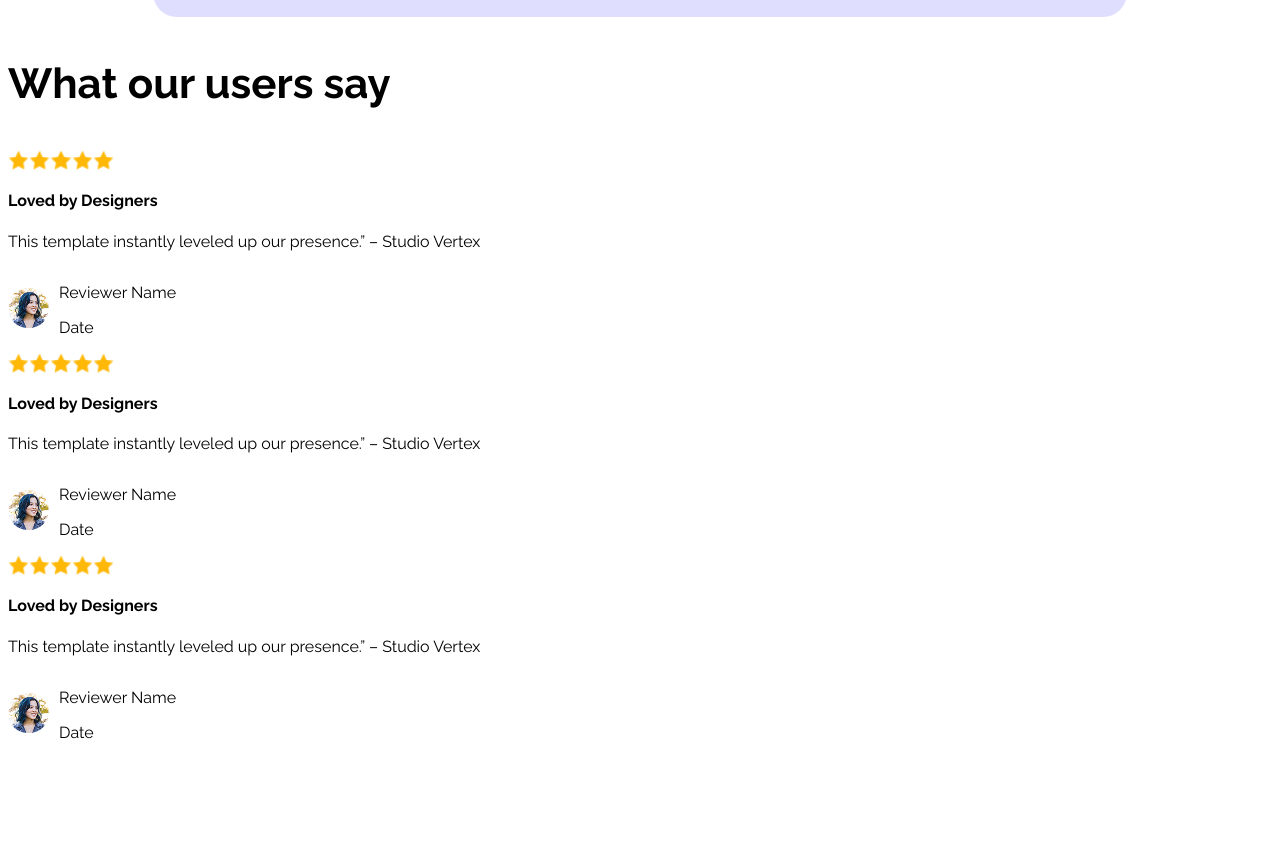
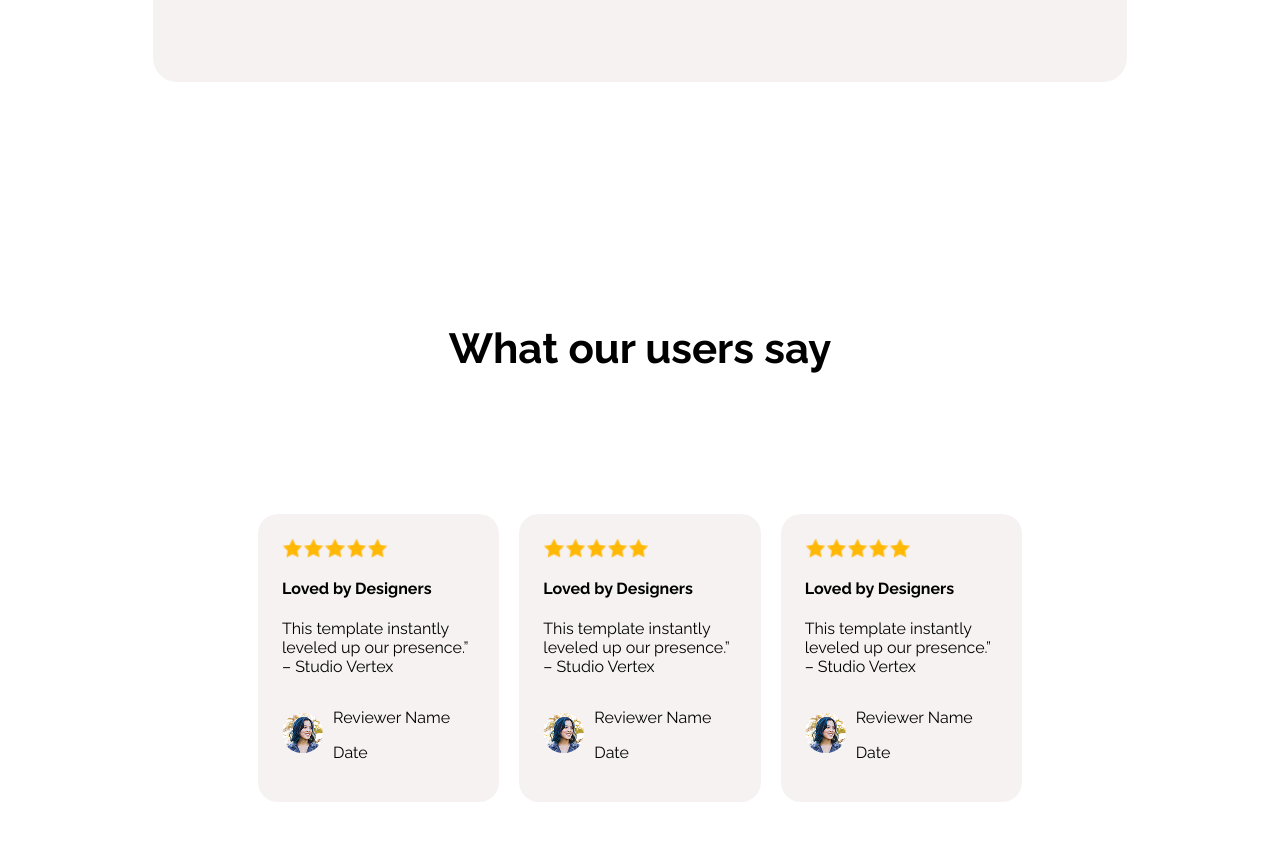
Before and after one commit to SiddiqurRahmanBD/assignment-1, a plain HTML site: page index.html in a window 1280 px wide. Shown: the part 1675-2516 px from the top of the page. Before the commit the page ends 2441 px from the top, so only its background shows below. Drawn offline with Linux system fonts and the light colour scheme.

Commit message:
Review card added

```diff
--- a/Styles/assignment.css
+++ b/Styles/assignment.css
@@ -106,7 +106,7 @@ nav li a{
 .about{
     max-width: 1140PX;
     margin: 0 145px;
-    background-color: #dbdaffdf;
+    background-color: #f7f2f2;
     gap: 10px ;
     border-radius: 24px;
     text-align: center;
@@ -137,9 +137,19 @@ nav li a{
     height: 20px;
 
 }
+.review{
+
+    padding: 50px 100px;
+}
+.section-title{
+    text-align: center;
+    padding-top: 150px;
+}
 .user-review{
-    background-color:#ffffff;
-    bo
+    background-color:#f7f2f2;
+    border-radius: 20PX;
+    padding: 24px;
+    align-content: space-between;
 }
 .avatar{
     border-radius: 50px;
@@ -150,3 +160,11 @@ nav li a{
     align-items: center;
     gap:10px;
 }
+
+.div-flex{
+    display: flex;
+    align-items: center;
+    gap: 20px;
+    padding: 99px 150px;
+
+}
--- a/index.html
+++ b/index.html
@@ -65,7 +65,7 @@
             <h3 class="section-title">What our users say</h3>
        <div class="div-flex">
              <div class="user-review">
-                <div>
+                <div class="user-border">
                <div class="star">
                  <img src="/Assets/icon-star.png" alt="">
                 <img src="/Assets/icon-star.png" alt="">
```
